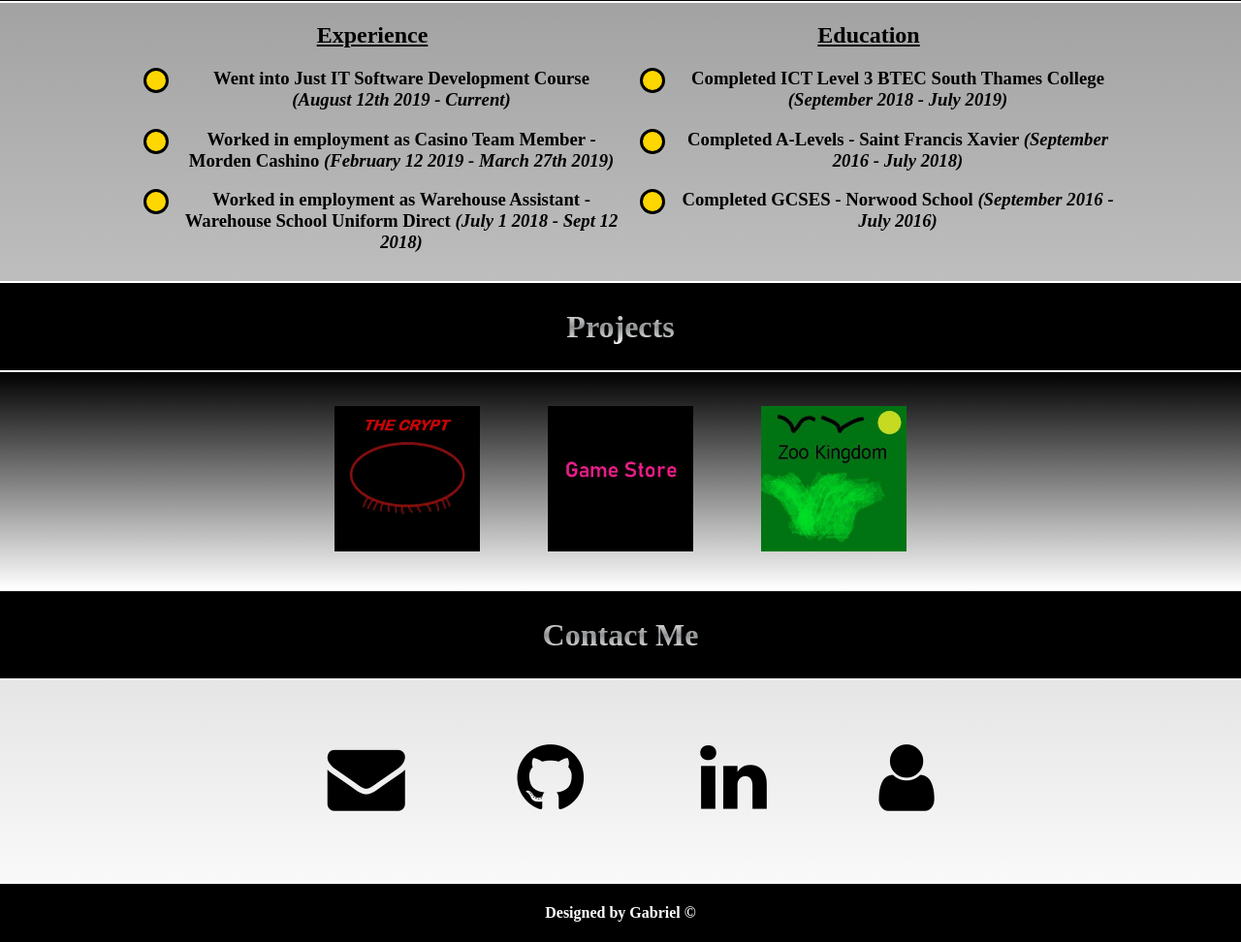
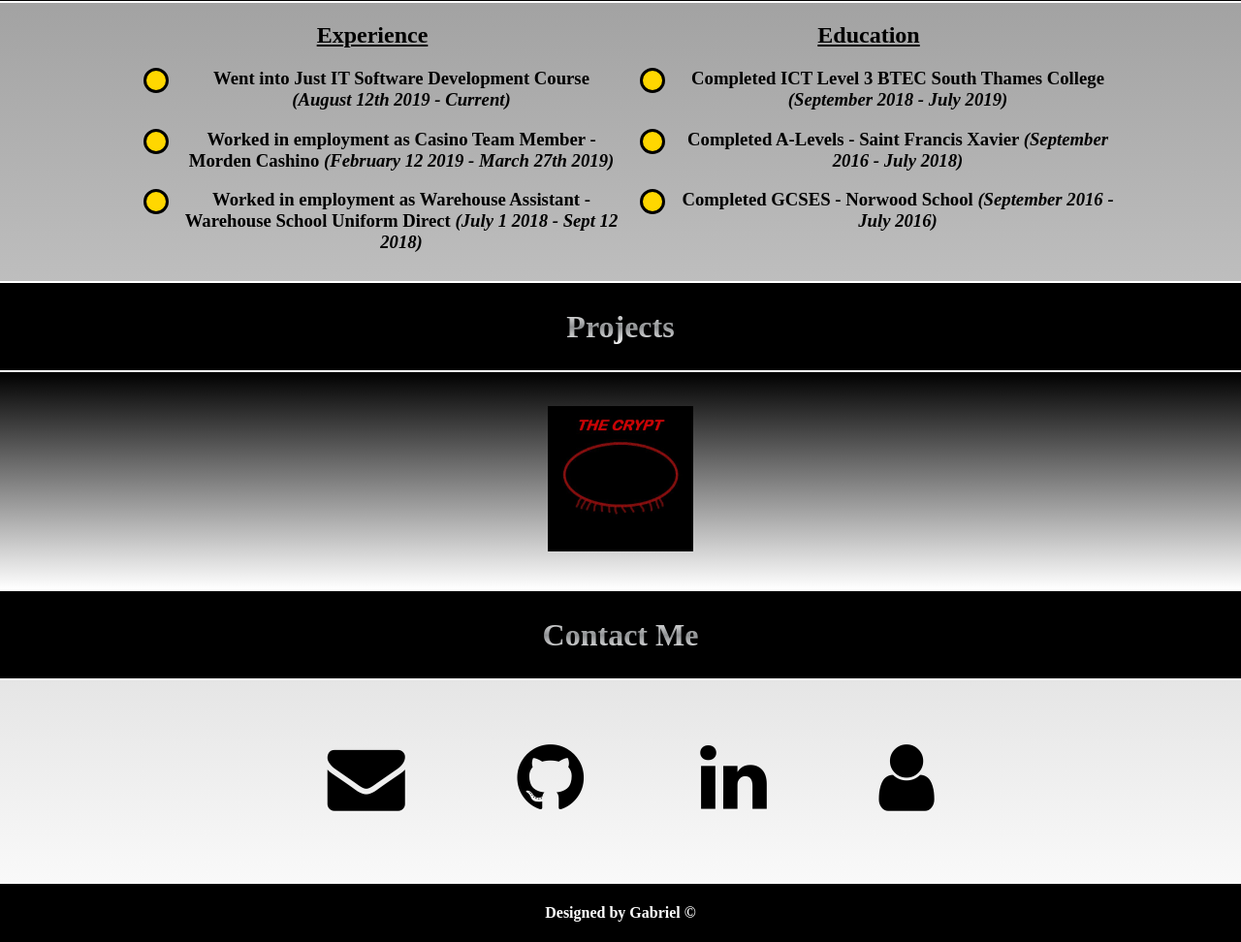
Before and after one commit to GJoker123/GJoker123.github.io, a plain HTML site: page index.html in a window 1280 px wide. Shown: the part 1699-2671 px from the top of the page at 97% size. Drawn offline with Linux system fonts and the light colour scheme; some packages are replaced by stand-ins of ours; a script that the page names is missing.

Commit message:
Removed the two other projects.
Going to improve on them to make sure they are functionable and deployable.

```diff
--- a/index.html
+++ b/index.html
@@ -119,8 +119,8 @@
 
             <div id="projects_display">
                 <a  href="https://gjoker123.github.io/the-crypt/" target="_blank"><img src="images/the_crypt.jpg" alt="the crypt placeholder"></a>
-                <a href="http://ggabe123-001-site1.atempurl.com/"><img src="images/game_store_profile.jpg" target="_blank" alt="game store placeholder"> </a>
-                <a target="_blank" href="https://gjoker123.github.io/zoo-project/publish.htm" ><img src="images/zoo_profile.jpg" alt="zoo project placeholder"></a>
+                <!--<a href="http://ggabe123-001-site1.atempurl.com/"><img src="images/game_store_profile.jpg" target="_blank" alt="game store placeholder"> </a>
+                <a target="_blank" href="https://gjoker123.github.io/zoo-project/publish.htm" ><img src="images/zoo_profile.jpg" alt="zoo project placeholder"></a> -->
             </div>
         </section>
 
```
